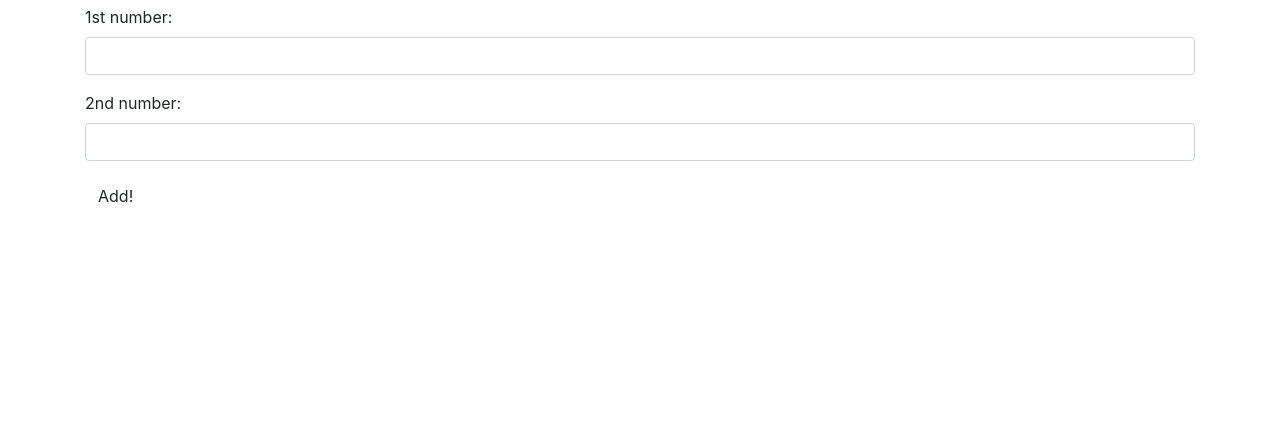
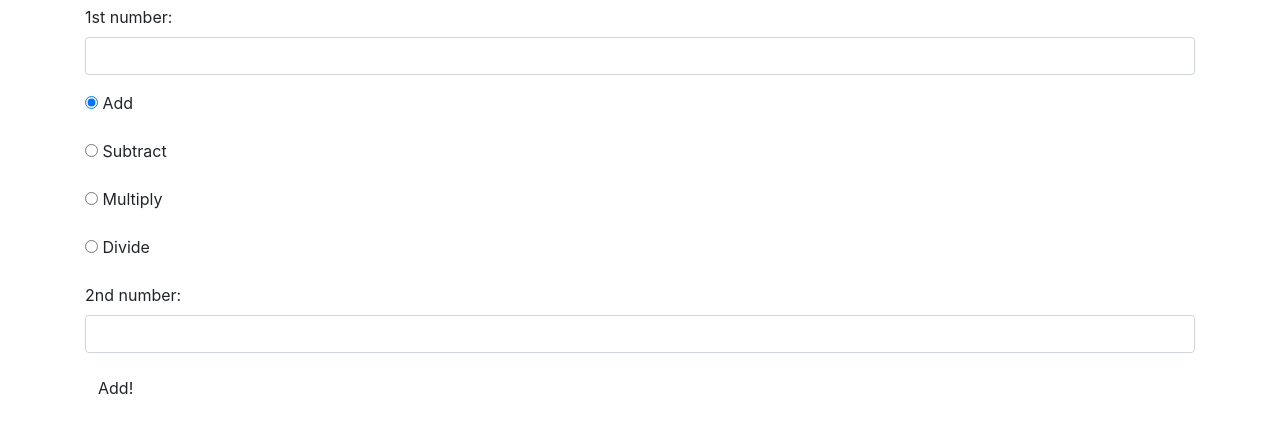
Before and after one commit to joanna-miller/calculator, a plain HTML site: page calculator.html in a window 1280 px wide. Shown: the part 51-484 px from the top of the page. Drawn offline with Linux system fonts and the light colour scheme.

Commit message:
add radio buttons

```diff
--- a/calculator.html
+++ b/calculator.html
@@ -15,6 +15,30 @@
         <label for="add1">1st number:</label>
         <input id="add1" class="form-control" type="text">
       </div>
+      <div class="radio form-group">
+        <label>
+          <input type="radio" name="operation" value="add" checked>
+          Add
+        </label>
+      </div>
+      <div class="radio form-group">
+        <label>
+          <input type="radio" name="operation" value="subtract">
+          Subtract
+        </label>
+      </div>
+      <div class="radio form-group">
+        <label>
+          <input type="radio" name="operation" value="multiply">
+          Multiply
+        </label>
+      </div>
+      <div class="radio form-group">
+        <label>
+          <input type="radio" name="operation" value="divide">
+          Divide
+        </label>
+      </div>
       <div class="form-group">
         <label for="add2">2nd number:</label>
         <input id="add2" class="form-control" type="text">
--- a/js/script.js
+++ b/js/script.js
@@ -19,7 +19,8 @@ $(document).ready(function() {
     event.preventDefault();
 		const number1 = parseInt($("#add1").val());
 		const number2 = parseInt($("#add2").val());
-		const result = add(number1, number2);
+    const result = add(number1, number2);
+    const flavor = $("input:radio[name=operation]:checked").val();
     $("#output").text(result);
 	});
 });
```
